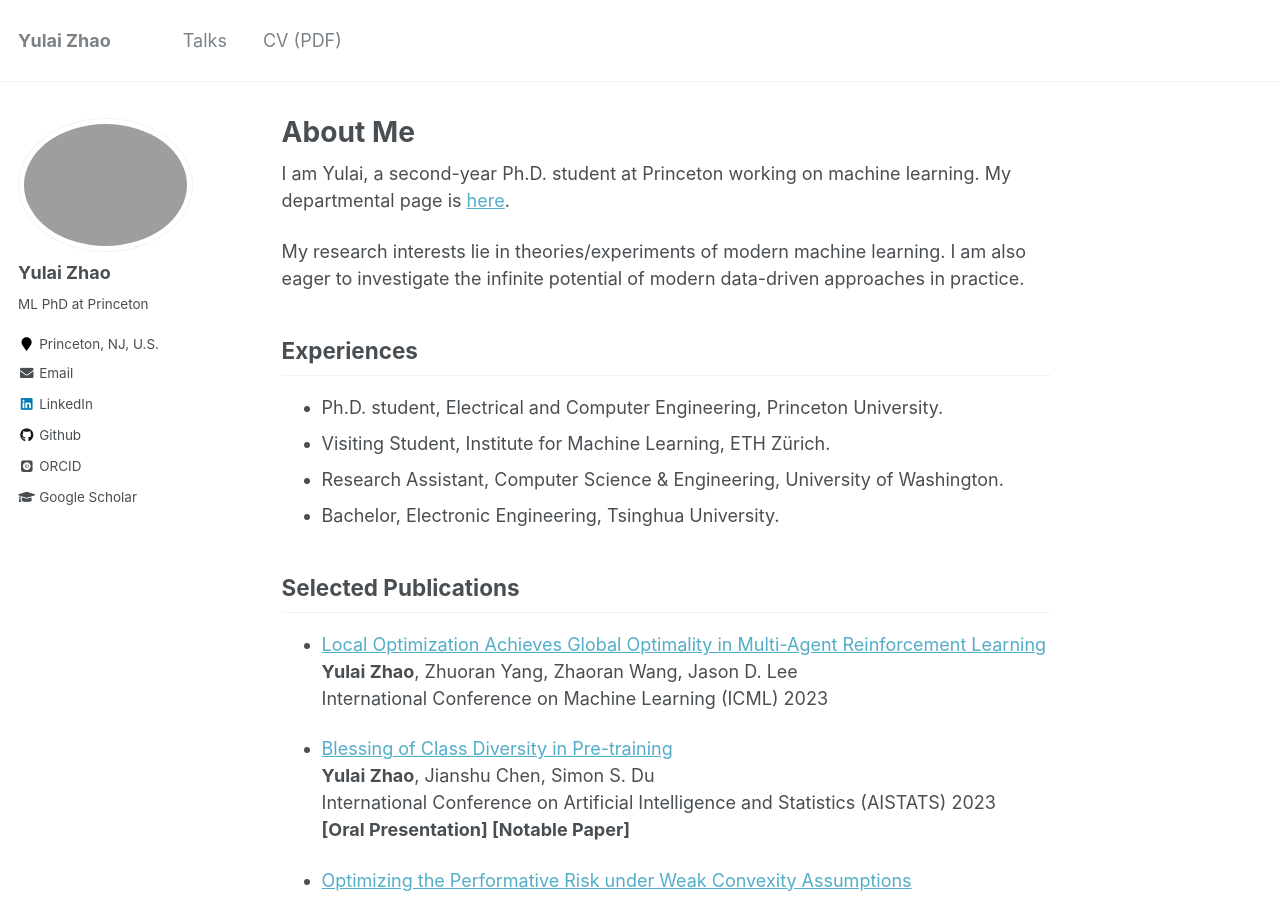
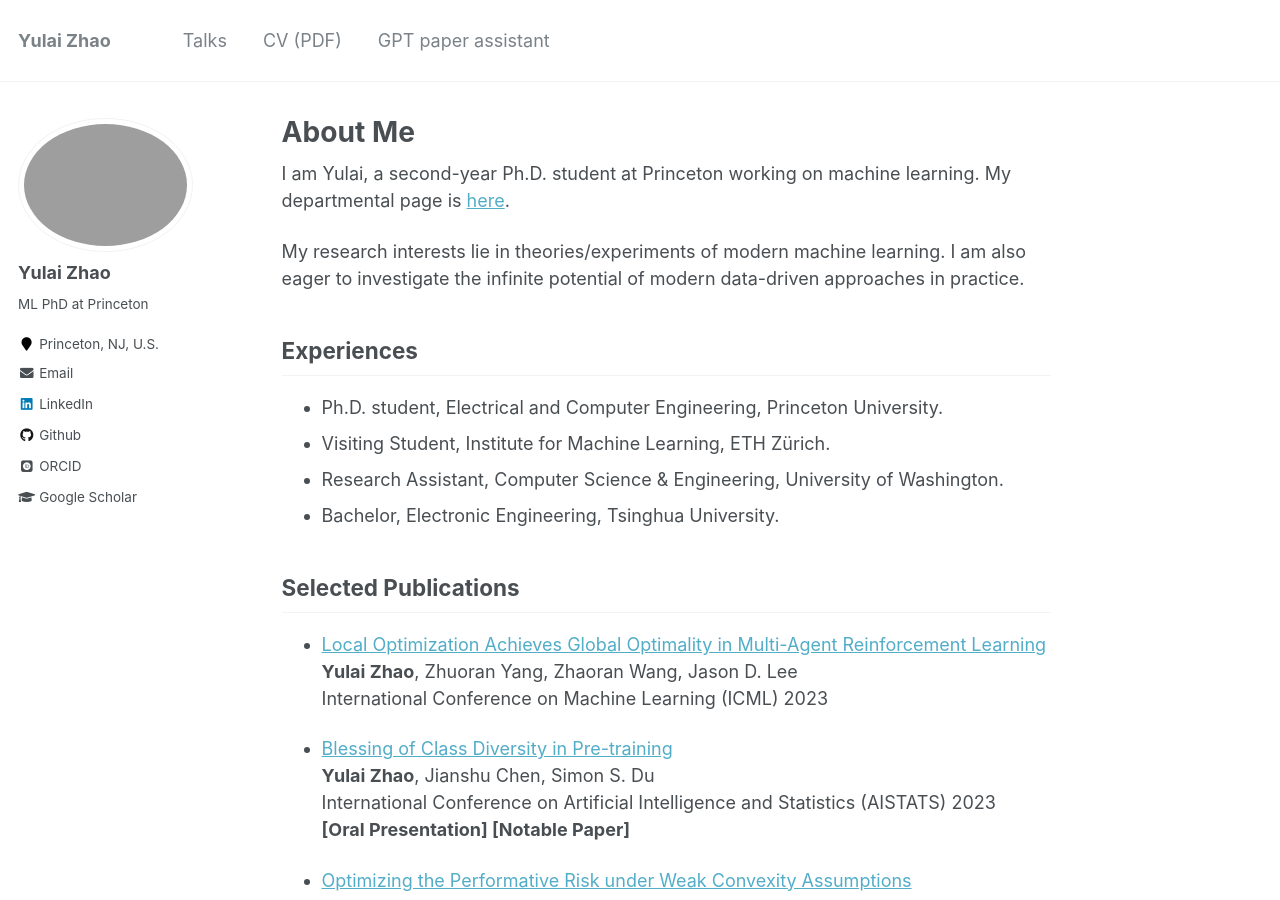
Before and after one commit to zhaoyl18/zhaoyl18.github.io, a Jekyll site: the page built from _pages/about.md, in a window 1280 px wide and 900 px high. Built offline with Jekyll 4.4.1, drawn with Linux system fonts in a browser that asks for light colours; some web fonts are replaced.

Commit message:
Update navigation.yml

```diff
--- a/_data/navigation.yml
+++ b/_data/navigation.yml
@@ -17,3 +17,6 @@ main:
 
   - title: "CV (PDF)"
     url: https://yulaizhao.com/files/Yulai_Zhao_CV.pdf
+
+  - title: "GPT paper assistant"
+    url: https://yulaizhao.com/gpt_paper_assistant/
```
